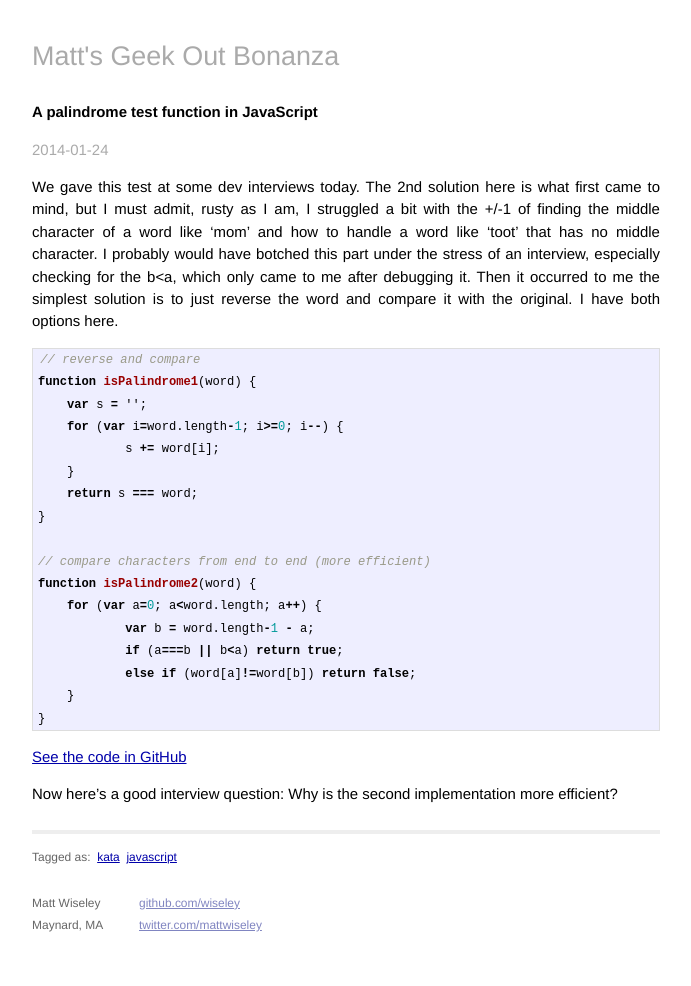
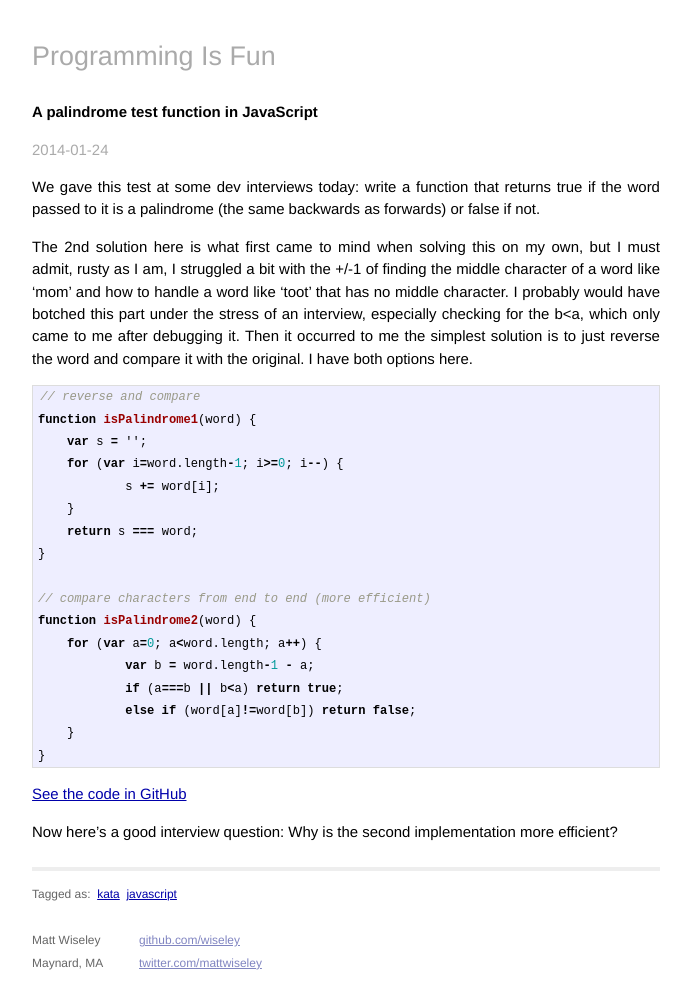
Before and after one commit to bagaag/coderfolder.com, a Jekyll site: the page built from _posts/2014-01-24-palindrome-test-javascript.md, in a window 1280 px wide. Shown: the whole page, without its empty margins (294-985 px from the left). Built offline with Jekyll 4.4.1, drawn with Linux system fonts in a browser that asks for light colours; Markdown is read by kramdown in place of the engine named in the settings; before the commit the page ends 949 px from its top, so only the background shows below that.

Commit message:
minor changes

```diff
--- a/_config.yml
+++ b/_config.yml
@@ -1,3 +1,3 @@
-name: Matt's Geek Out Bonanza
+name: Programming Is Fun
 markdown: redcarpet
 pygments: true
--- a/_posts/2014-01-24-palindrome-test-javascript.md
+++ b/_posts/2014-01-24-palindrome-test-javascript.md
@@ -4,7 +4,9 @@ title: A palindrome test function in JavaScript
 tags: kata javascript
 ---
 
-We gave this test at some dev interviews today. The 2nd solution here is what first came to mind, but I must admit, rusty as I am, I struggled a bit with the +/-1 of finding the middle character of a word like 'mom' and how to handle a word like 'toot' that has no middle character. I probably would have botched this part under the stress of an interview, especially checking for the b<a, which only came to me after debugging it. Then it occurred to me the simplest solution is to just reverse the word and compare it with the original. I have both options here.
+We gave this test at some dev interviews today: write a function that returns true if the word passed to it is a palindrome (the same backwards as forwards) or false if not.
+
+The 2nd solution here is what first came to mind when solving this on my own, but I must admit, rusty as I am, I struggled a bit with the +/-1 of finding the middle character of a word like 'mom' and how to handle a word like 'toot' that has no middle character. I probably would have botched this part under the stress of an interview, especially checking for the b<a, which only came to me after debugging it. Then it occurred to me the simplest solution is to just reverse the word and compare it with the original. I have both options here.
 
 {% highlight javascript %}
 // reverse and compare
```
